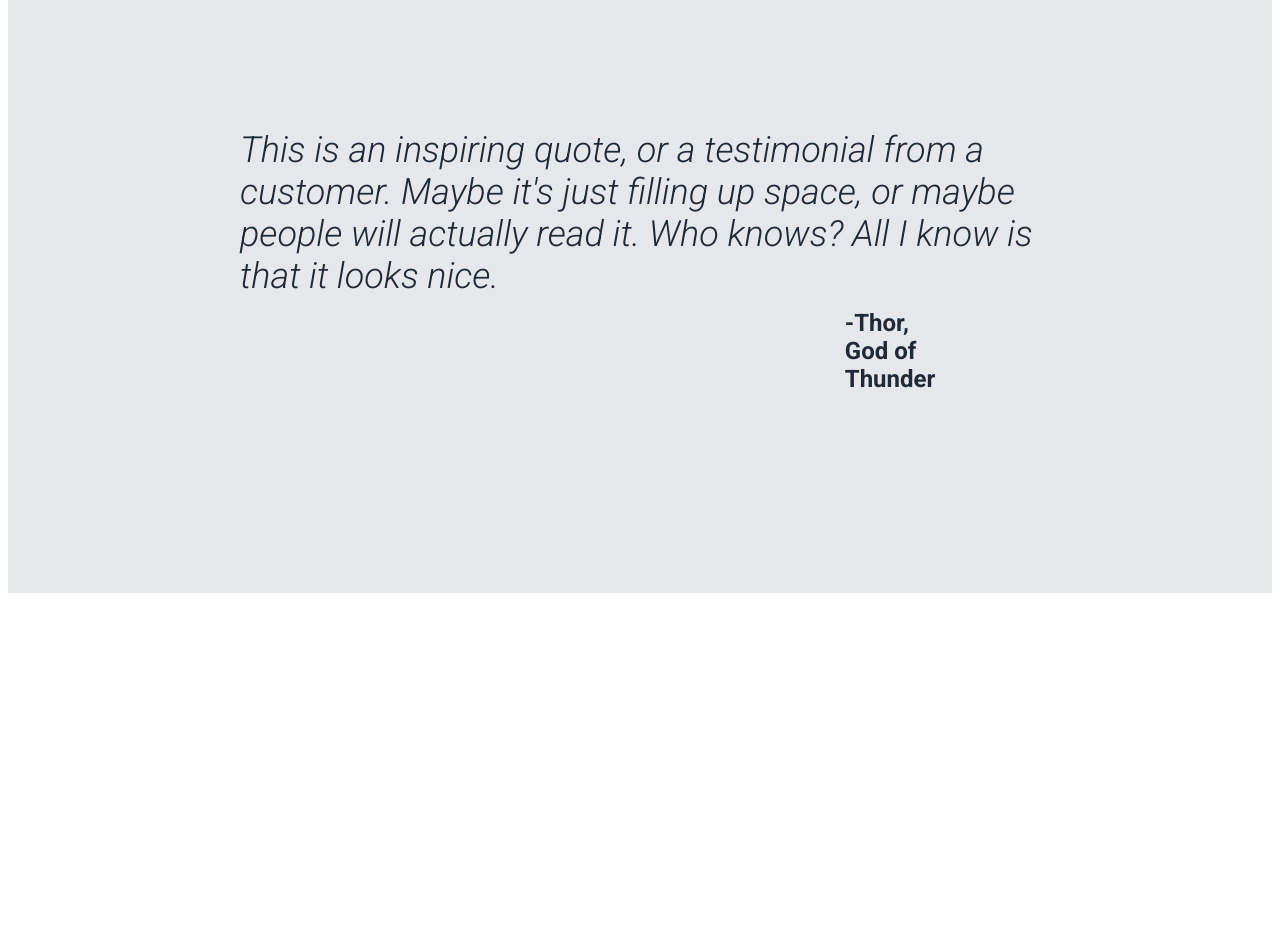
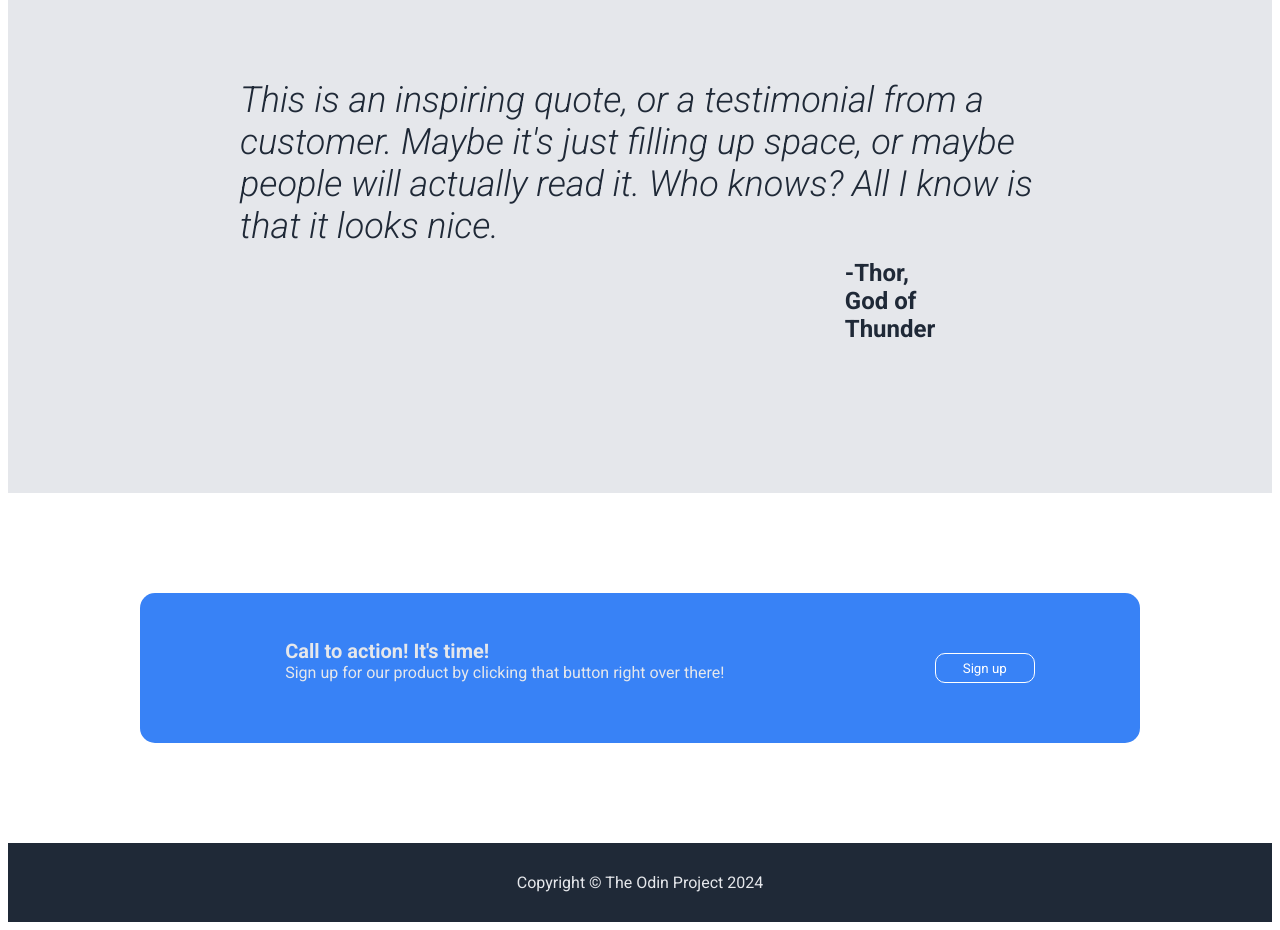
Before and after one commit to lithoformer/landingpage, a plain HTML site: page index.html in a window 1280 px wide. Shown: the part 1100-2030 px from the top of the page. Before the commit the page ends 1701 px from the top, so only its background shows below. Drawn offline with Linux system fonts and the light colour scheme; a web font is replaced by a local one.

Commit message:
finished rough draft

```diff
--- a/index.html
+++ b/index.html
@@ -59,8 +59,18 @@
                 space, or maybe people will actually read it. Who knows? All I know is that it looks nice.</div>
             <div class="quotesign">-Thor, God of Thunder</div>
         </div>
-        <div class="signup"></div>
-        <div class="footer"></div>
+        <div class="signup">
+            <div class="action">
+                <div class="lefttext">
+                    <div class="actiontext">Call to action! It's time!</div>
+                    <p class="signuptext">Sign up for our product by clicking that button right over there!</p>
+                </div>
+                <div class="btn-container">
+                    <button class="btn">Sign up</button>
+                </div>
+            </div>
+        </div>
+        <div class="footer">Copyright &copy; The Odin Project 2024</div>
     </div>
 </body>
 
--- a/styles.css
+++ b/styles.css
@@ -139,7 +139,7 @@ a,
     font-style: italic;
     font-weight: 300;
     color: #1f2937;
-    margin: 200px 1000px 0px 1000px;
+    margin: 150px 1000px 0px 1000px;
     height: 180px;
     width: 800px;
 }
@@ -148,5 +148,49 @@ a,
     font-size: 24px;
     color: #1f2937;
     font-weight: bold;
-    margin: 0px 500px 200px 1000px;
+    margin: 0px 500px 150px 1000px;
 }
+
+.action {
+    background-color: #3882f6;
+    color: #e5e7eb;
+    width: 1000px;
+    height: 150px;
+    border-radius: 15px;
+    display: flex;
+    flex-direction: row;
+    align-items: center;
+    justify-content: space-around;
+}
+
+.actiontext {
+    font-weight: bold;
+    font-size: 20px;
+    margin-left: 40px;
+    margin-bottom: 0;
+    padding: 0;
+}
+
+.signuptext {
+    margin-left: 40px;
+    margin-top: 0;
+}
+
+.signup {
+    display: flex;
+    margin: 100px;
+    align-items: center;
+    justify-content: center;
+}
+
+.btn {
+    border: 1px solid white;
+    border-radius: 10px;
+}
+
+.footer {
+    background-color: #1f2937;
+    color: #e5e7eb;
+    text-align: center;
+    padding: 30px;
+}
```
